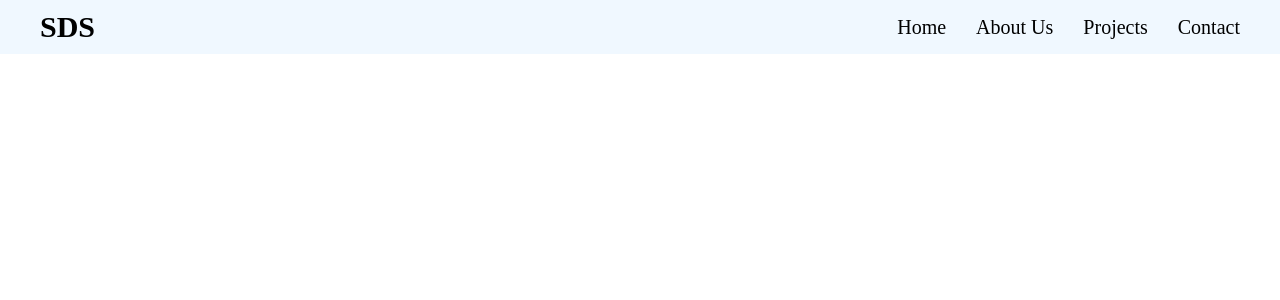
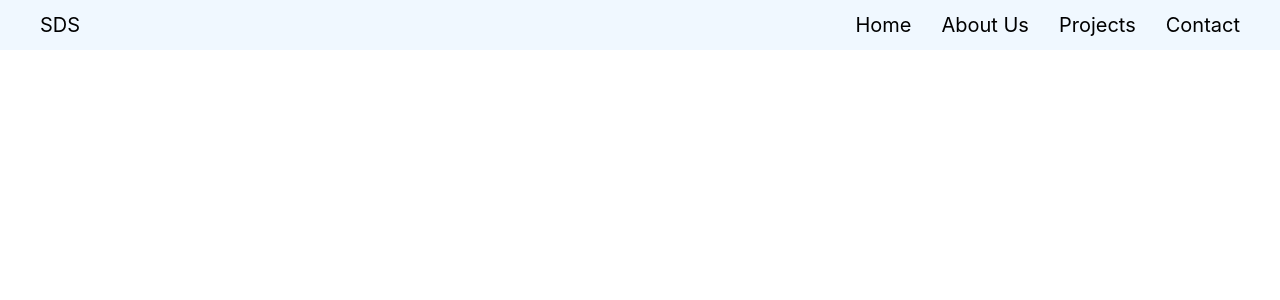
Before and after one commit to ArghyadeepNaiya/SDS, a React (Vite) app: page / in a window 1280 px wide. Shown: the top 300 px of the page. Built offline with nearby package versions, Linux system fonts and the light colour scheme.

Commit message:
installed tailwind and motion into my project

```diff
--- a/package.json
+++ b/package.json
@@ -10,8 +10,11 @@
     "preview": "vite preview"
   },
   "dependencies": {
+    "@tailwindcss/vite": "^4.3.1",
+    "motion": "^12.40.0",
     "react": "^19.2.6",
-    "react-dom": "^19.2.6"
+    "react-dom": "^19.2.6",
+    "tailwindcss": "^4.3.1"
   },
   "devDependencies": {
     "@babel/core": "^7.29.0",
--- a/src/components/navbar/navbar.css
+++ b/src/components/navbar/navbar.css
@@ -1,3 +1,5 @@
+@import "tailwindcss";
+
 #navbar{
     display: flex;
     justify-content: space-between;
--- a/src/index.css
+++ b/src/index.css
@@ -1,3 +1,5 @@
+@import "tailwindcss";
+
 *{
   margin: 0;
   padding: 0;
--- a/vite.config.js
+++ b/vite.config.js
@@ -1,11 +1,12 @@
 import { defineConfig } from 'vite'
 import react, { reactCompilerPreset } from '@vitejs/plugin-react'
 import babel from '@rolldown/plugin-babel'
+import tailwindcss from '@tailwindcss/vite'
 
 // https://vite.dev/config/
 export default defineConfig({
   plugins: [
     react(),
-    babel({ presets: [reactCompilerPreset()] })
+    babel({ presets: [reactCompilerPreset(),tailwindcss(),] })
   ],
 })
```
Also changed, not shown: 1 other file (tests, documents, lock files or other folders).
